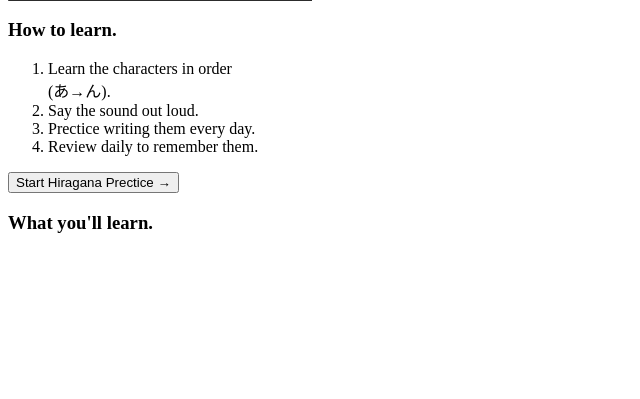
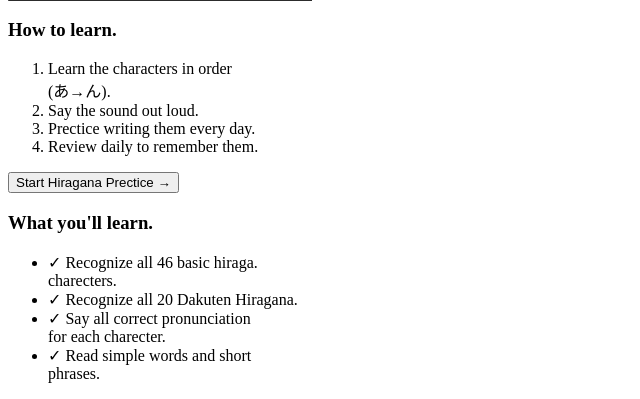
Before and after one commit to Sahina-07/Languide-hub, a Flask app: template templates/hiragana.html in a window 1280 px wide. Shown: the part 1605-2004 px from the top of the page, without its empty margins (0-640 px from the left). Before the commit the page ends 1838 px from the top, so only its background shows below. Run offline with Flask 3, Linux system fonts and the light colour scheme; the template is opened without the code that fills it, so the values that code supplies are empty.

Commit message:
Added What you'll learn card.

```diff
--- a/templates/hiragana.html
+++ b/templates/hiragana.html
@@ -161,6 +161,12 @@
                 </div>
                 <div>
                     <h3>What you'll learn.</h3>
+                    <ul>
+                        <li>✓  Recognize all 46 basic hiraga. <br>charecters.</li>
+                        <li>✓  Recognize all 20 Dakuten Hiragana.</li>
+                        <li>✓  Say all correct pronunciation <br>for each charecter.</li>
+                        <li>✓  Read simple words and short <br>phrases.</li>
+                    </ul>
                 </div>
             </div>
         </div>
```
